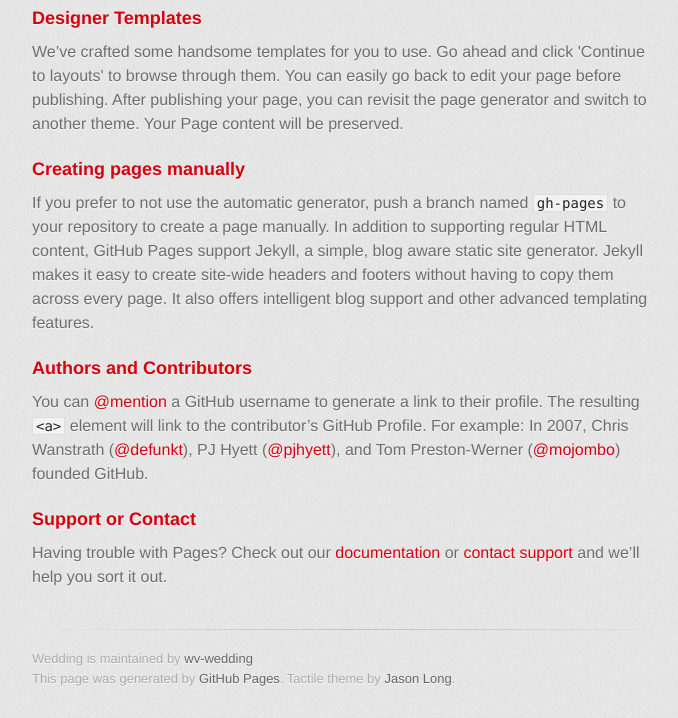
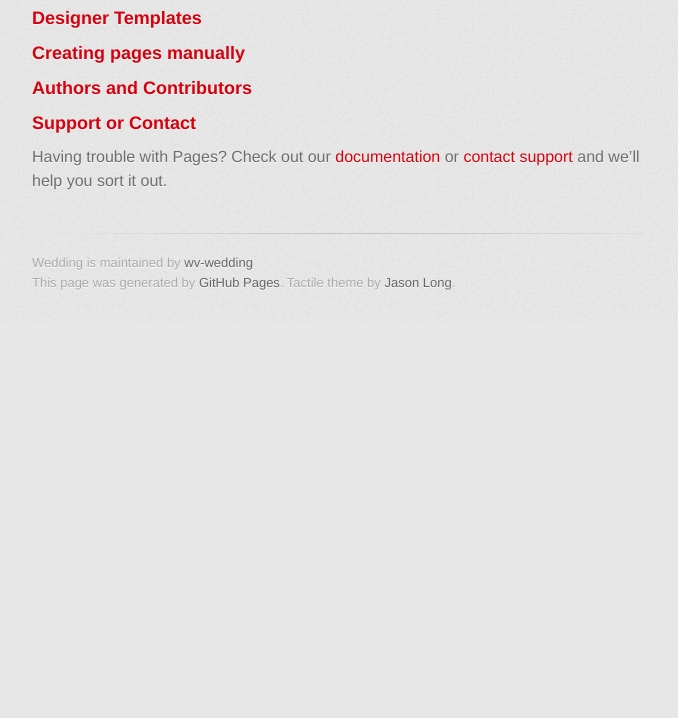
Before and after one commit to wv-wedding/wedding, a plain HTML site: page index.html in a window 1280 px wide. Shown: the part 1699-2417 px from the top of the page, without its empty margins (298-976 px from the left). After the commit the page ends 2021 px from the top, so only its background shows below. Drawn offline with Linux system fonts and the light colour scheme; a web font is replaced by a local one.

Commit message:
Remove some other words

```diff
--- a/index.html
+++ b/index.html
@@ -32,17 +32,14 @@
 <h3>
 <a id="designer-templates" class="anchor" href="#designer-templates" aria-hidden="true"><span class="octicon octicon-link"></span></a>Designer Templates</h3>
 
-<p>We’ve crafted some handsome templates for you to use. Go ahead and click 'Continue to layouts' to browse through them. You can easily go back to edit your page before publishing. After publishing your page, you can revisit the page generator and switch to another theme. Your Page content will be preserved.</p>
 
 <h3>
 <a id="creating-pages-manually" class="anchor" href="#creating-pages-manually" aria-hidden="true"><span class="octicon octicon-link"></span></a>Creating pages manually</h3>
 
-<p>If you prefer to not use the automatic generator, push a branch named <code>gh-pages</code> to your repository to create a page manually. In addition to supporting regular HTML content, GitHub Pages support Jekyll, a simple, blog aware static site generator. Jekyll makes it easy to create site-wide headers and footers without having to copy them across every page. It also offers intelligent blog support and other advanced templating features.</p>
 
 <h3>
 <a id="authors-and-contributors" class="anchor" href="#authors-and-contributors" aria-hidden="true"><span class="octicon octicon-link"></span></a>Authors and Contributors</h3>
 
-<p>You can <a href="https://github.com/blog/821" class="user-mention">@mention</a> a GitHub username to generate a link to their profile. The resulting <code>&lt;a&gt;</code> element will link to the contributor’s GitHub Profile. For example: In 2007, Chris Wanstrath (<a href="https://github.com/defunkt" class="user-mention">@defunkt</a>), PJ Hyett (<a href="https://github.com/pjhyett" class="user-mention">@pjhyett</a>), and Tom Preston-Werner (<a href="https://github.com/mojombo" class="user-mention">@mojombo</a>) founded GitHub.</p>
 
 <h3>
 <a id="support-or-contact" class="anchor" href="#support-or-contact" aria-hidden="true"><span class="octicon octicon-link"></span></a>Support or Contact</h3>
```
